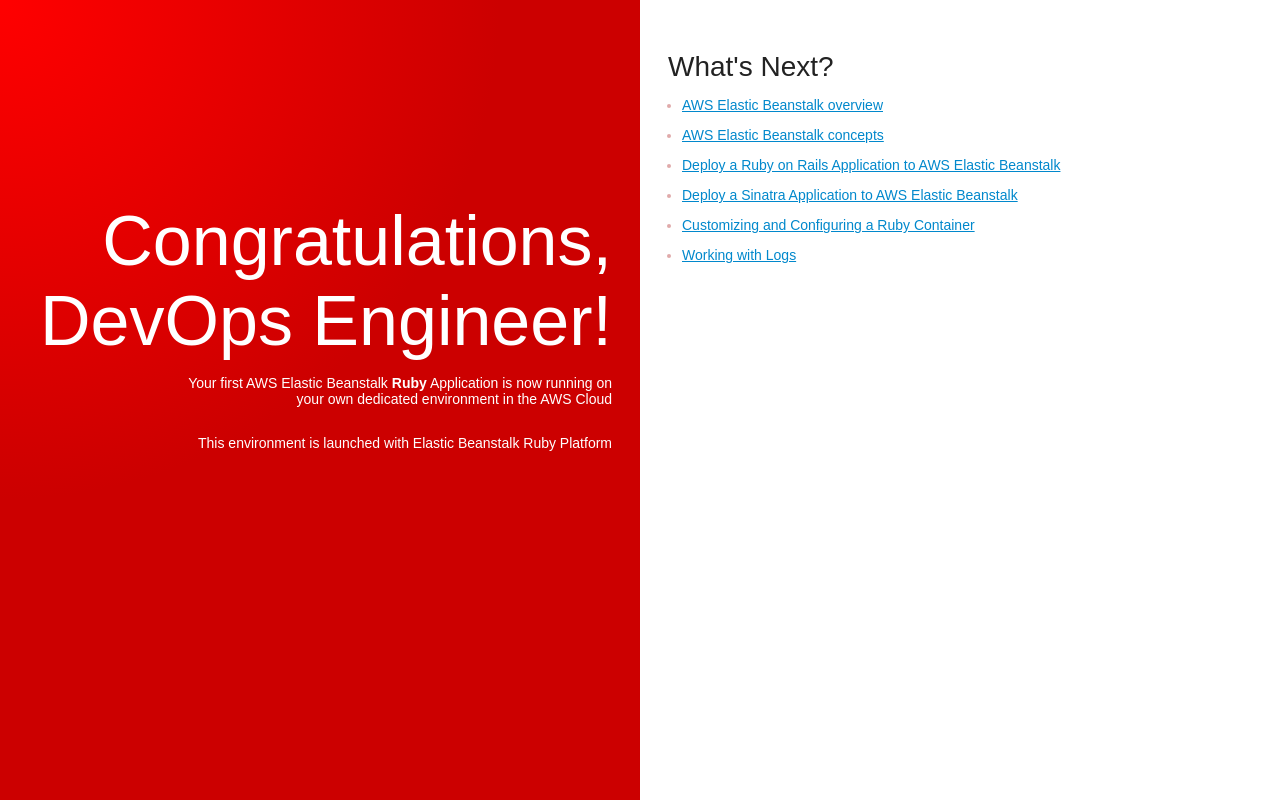
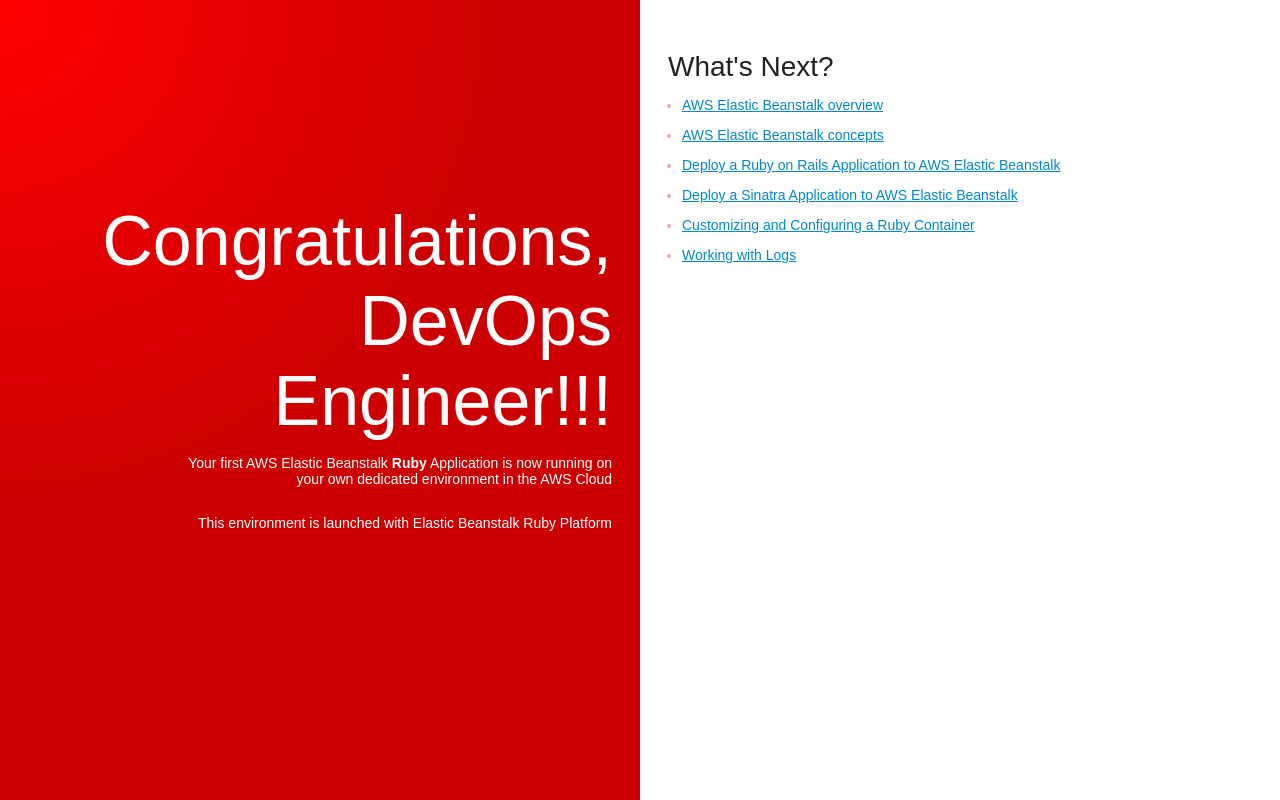
Before and after one commit to Samretx/ruby-app-for-jenkins, a plain HTML site: page public/index.html in a window 1280 px wide. Drawn offline with Linux system fonts and the light colour scheme.

Commit message:
version 2.0

```diff
--- a/public/index.html
+++ b/public/index.html
@@ -87,7 +87,7 @@
 </head>
 <body id="sample">
   <div class="textColumn">
-    <h1>Congratulations, DevOps Engineer!</h1>
+    <h1>Congratulations, DevOps Engineer!!!</h1>
     <p>Your first AWS Elastic Beanstalk <strong>Ruby</strong> Application is now running on your own dedicated environment in the AWS Cloud</p>
     <p>This environment is launched with Elastic Beanstalk Ruby Platform</p>
   </div>
```
